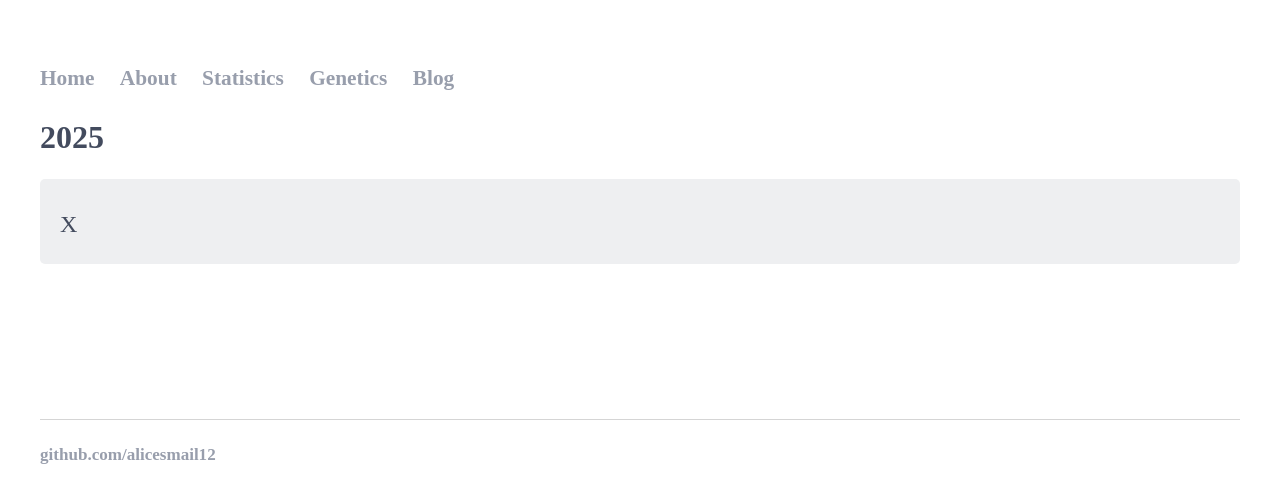
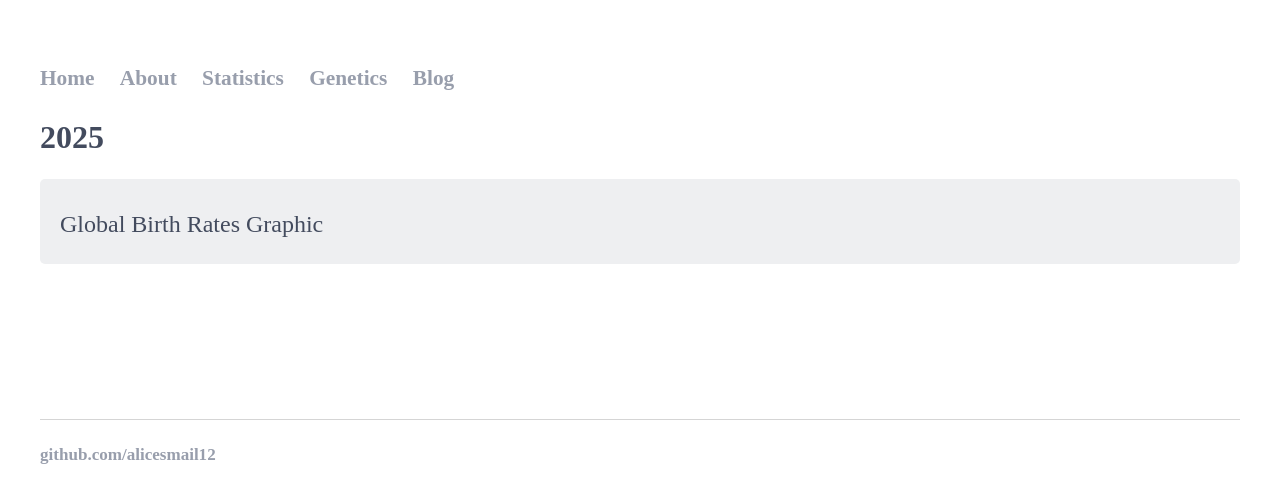
Before and after one commit to alicesmail12/alicesmail12.github.io, a Jekyll site: the page built from Blog/index.html, in a window 1280 px wide. Shown: the top 503 px of the page. Built offline with Jekyll 4.4.1, drawn with Linux system fonts in a browser that asks for light colours; some web fonts are replaced.

Commit message:
Update index.html

```diff
--- a/Blog/index.html
+++ b/Blog/index.html
@@ -72,8 +72,8 @@ a:hover {
 <body>
     <div class="portfolio1">
         <div class="grid-item">
-            <a href="https://alicesmail12.github.io/Blog/X.html"  type="button" class="button">
-                <buttontext>X</buttontext></a>
+            <a href="https://alicesmail12.github.io/Blog/BirthRates.html"  type="button" class="button">
+                <buttontext>Global Birth Rates Graphic</buttontext></a>
         </div>
     </div>
 </body>
```
